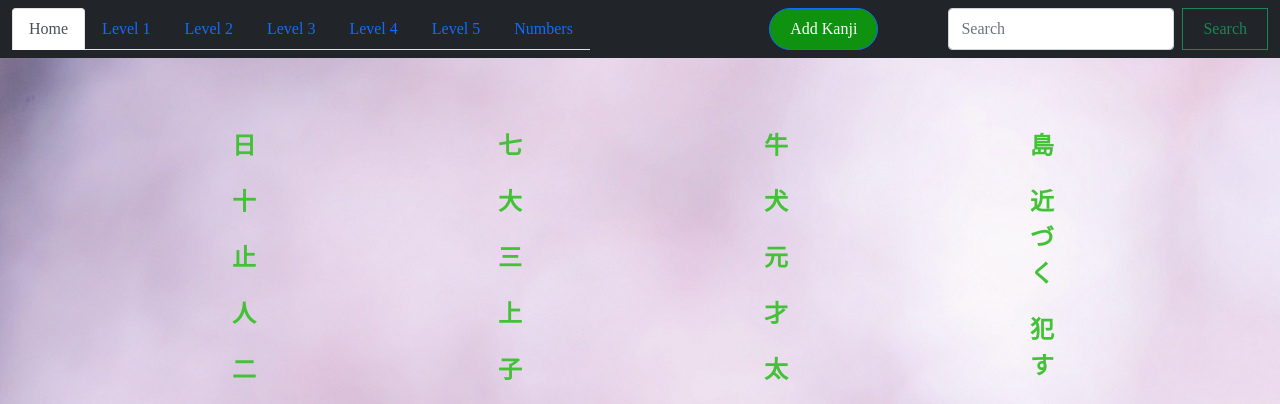
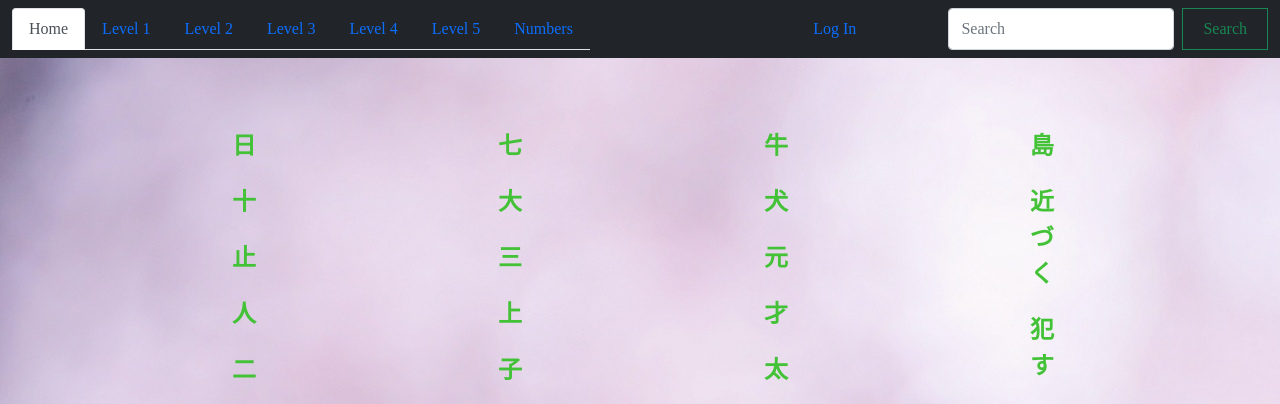
Before and after one commit to petre-marian-vaduva/Kanji_app, a Django app: page / in a window 1280 px wide. Shown: the top 404 px of the page. Run offline with Django 4.2, Linux system fonts and the light colour scheme; data comes from the database, SQL or seed files in the repository; both versions use the stored data as it was after the commit.

Commit message:
add login required

```diff
--- a/kanji_project/kanji_project/urls.py
+++ b/kanji_project/kanji_project/urls.py
@@ -18,5 +18,6 @@ from django.urls import path, include
 
 urlpatterns = [
     path('admin/', admin.site.urls),
-    path('', include('kanji_quiz.urls'))
+    path('', include('kanji_quiz.urls')),
+    path('', include('django.contrib.auth.urls')),
 ]
--- a/kanji_project/kanji_quiz/templates/kanji_quiz/index.html
+++ b/kanji_project/kanji_quiz/templates/kanji_quiz/index.html
@@ -19,9 +19,17 @@
 {% endblock %}
 
 {% block form %}
-  <button type="button" class="btn btn-primary btn_form" data-bs-toggle="modal" data-bs-target="#staticBackdrop">
-    Add Kanji
-  </button>
+
+    {% if user.is_authenticated %}
+        <button type="button" class="btn btn-primary btn_form" data-bs-toggle="modal" data-bs-target="#staticBackdrop">
+            Add Kanji
+        </button>
+        <a href="{% url 'logout'%}">Log out</a>
+    {% else %}
+        <a href="{% url 'login' %}">Log In</a>
+    {% endif %}
+
+
 
   <!-- Modal -->
   <div class="modal fade" id="staticBackdrop" data-bs-backdrop="static" data-bs-keyboard="false" tabindex="-1" aria-labelledby="staticBackdropLabel" aria-hidden="true">
@@ -63,24 +71,4 @@
         </ul>
     </section>
 
-
-
-    {% comment %} <div class="container-fluid my_form">
-        <form action="/" method='POST' class="login-form" autocomplete="off">
-            {% csrf_token %}
-
-            {% for field in form %}
-                {{ field.label_tag }}
-                {{ field }}
-                {{ field.errors }}
-            {% endfor %}
-
-            <div class="d-grid gap-2 col-6 mx-auto form-input-material">
-                <button type="submit" class="btn btn-primary btn-ghost my_button">Add</button>
-            </div>
-        </form>
-
-    </div> {% endcomment %}
-
-
 {% endblock %}
--- a/kanji_project/kanji_quiz/urls.py
+++ b/kanji_project/kanji_quiz/urls.py
@@ -2,10 +2,11 @@ from django.urls import path
 from . import views
 
 urlpatterns = [
+
+    path('', views.index, name='index'),
     path('search/', views.search, name='search'),
-    path('', views.index, name='index'),
     path('kanji_detail/<slug>/', views.kanji_detail, name='kanji_detail'),
     path('update/<slug>', views.update, name='update'),
     path('delete/<slug>', views.delete, name='delete'),
-    path('<slug>/', views.level, name='level'),
+    path('level/<slug>/', views.level, name='level'),
 ]
--- a/kanji_project/kanji_quiz/views.py
+++ b/kanji_project/kanji_quiz/views.py
@@ -4,7 +4,7 @@ from django.http import HttpResponseRedirect
 from .models import Kanji
 from kanji_quiz.forms import KanjiForm
 from django.urls import reverse
-# Create your views here.
+from django.contrib.auth.decorators import login_required
 
 
 def index(request):
@@ -21,6 +21,7 @@ def index(request):
         'all_kanji': all_kanji,
         'form': form,
     })
+
 
 def level(request, slug):
     all_kanji = Kanji.objects.all()
@@ -59,7 +60,7 @@ def kanji_detail(request, slug):
         'kanji': kanji
     })
 
-
+@login_required(login_url='/login/')
 def update(request, slug):
     all_kanji = Kanji.objects.all()
     row_kanji = Kanji.objects.get(pk=slug)
@@ -75,6 +76,7 @@ def update(request, slug):
         'all_kanji': all_kanji
     })
 
+
 def delete(request, slug):
     kanji = Kanji.objects.get(pk=slug)
     kanji_row = Kanji.objects.get(pk=slug)
@@ -88,6 +90,7 @@ def delete(request, slug):
         'kanji': kanji
     })
 
+
 def search(request):
     if request.method == 'GET':
         searched = request.GET['user']
--- a/kanji_project/templates/base.html
+++ b/kanji_project/templates/base.html
@@ -76,8 +76,9 @@
             </div>
         {% block form %}
         {% endblock form %}
+
+
         <form class="d-flex" action="/search" method='GET'>
-            {% csrf_token %}
             <input class="form-control me-2" type="search" placeholder="Search" aria-label="Search" name='user'>
             <button class="btn btn-outline-success" type="submit">Search</button>
         </form>
```
Also changed, not shown: kanji_project/kanji_project/settings.py (+2 -6 lines), kanji_project/requirements.txt (deleted, +0 -63 lines), kanji_project/templates/registration/login.html (added, +7 -0 lines), kanji_project/db.sqlite3, 2 other files.
